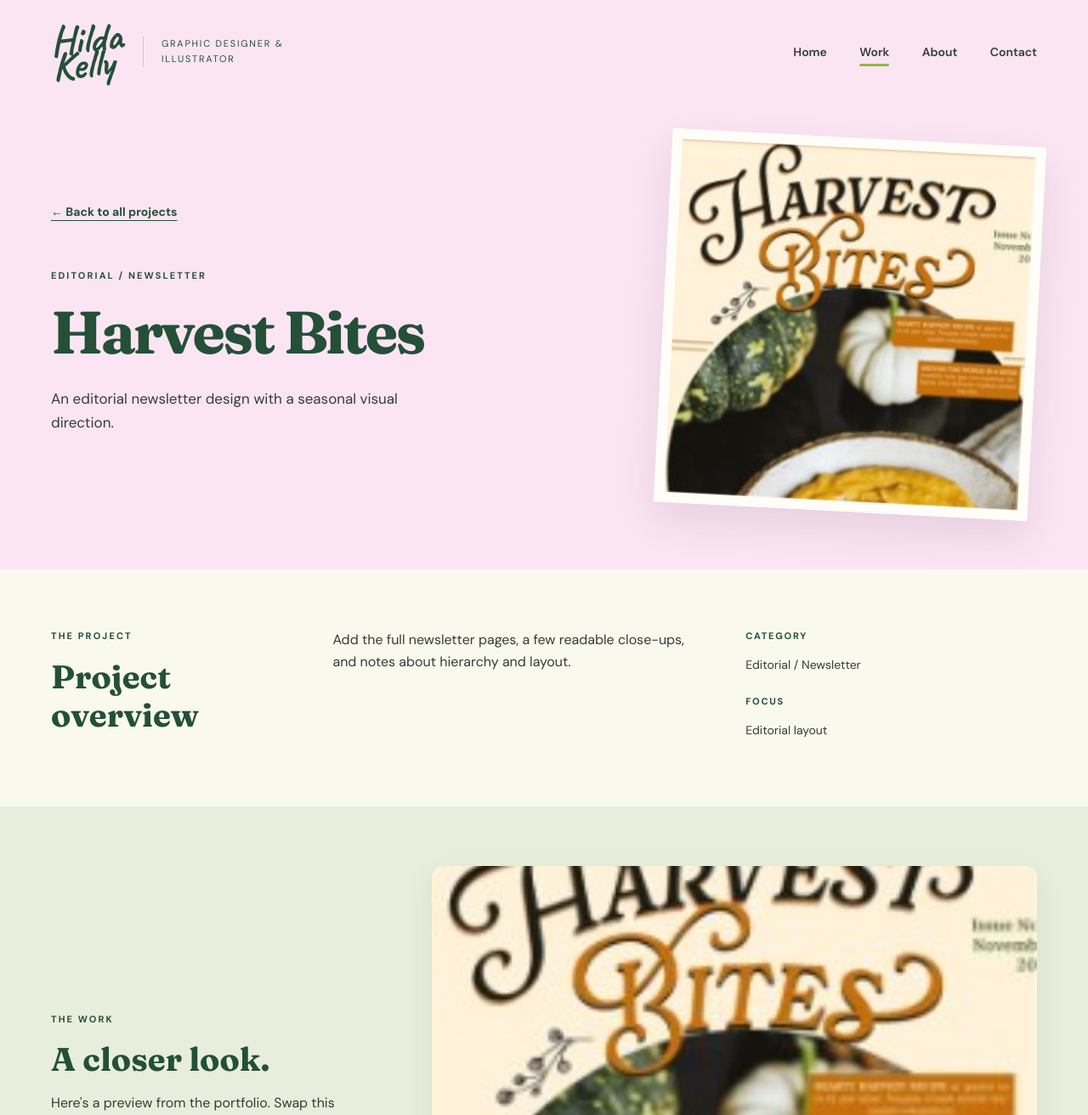
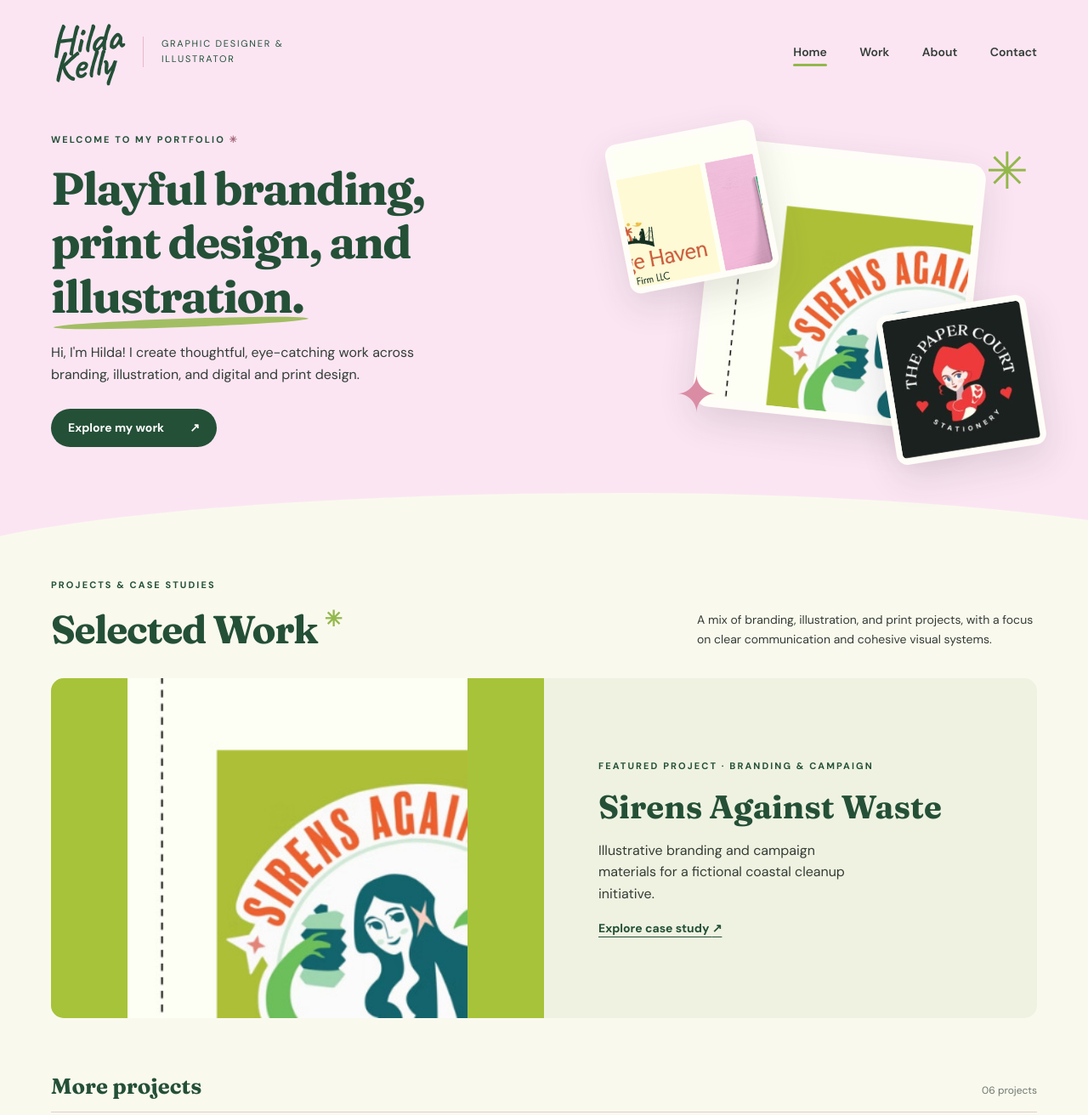
Before and after one commit to hildakelly/Portfolio, a plain HTML site: page index.html in a window 1280 px wide. Shown: the top 1312 px of the page at 85% size. Drawn offline with Linux system fonts and the light colour scheme.

Commit message:
Add files via upload

```diff
--- a/index.html
+++ b/index.html
@@ -4,45 +4,74 @@
 <head>
 <meta charset="utf-8"/>
 <meta content="width=device-width, initial-scale=1" name="viewport"/>
-<meta content="Harvest Bites portfolio project by Hilda Kelly." name="description"/>
-<title>Harvest Bites | Hilda Kelly</title>
-<link href="../assets/favicon.svg" rel="icon" type="image/svg+xml"/>
+<meta content="Hilda Kelly's graphic design and illustration portfolio, featuring branding, print, and digital design work." name="description"/>
+<title>Hilda Kelly | Graphic Designer &amp; Illustrator</title>
+<link href="assets/favicon.svg" rel="icon" type="image/svg+xml"/>
 <link href="https://fonts.googleapis.com" rel="preconnect"/>
 <link crossorigin="" href="https://fonts.gstatic.com" rel="preconnect"/>
 <link href="https://fonts.googleapis.com/css2?family=Caveat:wght@700&amp;family=DM+Sans:wght@400;500;600;700&amp;family=Fraunces:wght@700&amp;display=swap" rel="stylesheet"/>
-<link href="../style.css" rel="stylesheet"/>
+<link href="style.css" rel="stylesheet"/>
 </head>
 <body>
 <a class="skip-link" href="#main">Skip to content</a>
-<header class="site-header" id="top"><div class="container header-inner">
-<a aria-label="Hilda Kelly, home" class="wordmark" href="../"><span>Hilda<br/>Kelly</span><small>graphic designer &amp; illustrator</small></a>
-<nav aria-label="Main navigation" class="navigation"><a href="../">Home</a><a class="active" href="../#work">Work</a><a href="../#about">About</a><a href="../#contact">Contact</a></nav>
-</div></header>
+<header class="site-header" id="top">
+<div class="container header-inner">
+<a aria-label="Hilda Kelly, home" class="wordmark" href="./"><span>Hilda<br/>Kelly</span><small>graphic designer &amp; illustrator</small></a>
+<nav aria-label="Main navigation" class="navigation">
+<a aria-current="page" class="active" href="./">Home</a>
+<a href="#work">Work</a>
+<a href="#about">About</a>
+<a href="#contact">Contact</a>
+</nav>
+</div>
+</header>
 <main id="main">
-<section class="case-hero"><div class="container case-hero-layout">
-<div class="case-intro">
-<a class="text-link" href="../#work">← Back to all projects</a>
-<p class="eyebrow">Editorial / Newsletter</p>
-<h1>Harvest Bites</h1>
-<p>An editorial newsletter design with a seasonal visual direction.</p>
+<section aria-labelledby="hero-title" class="hero">
+<div class="container hero-layout">
+<div class="hero-copy">
+<p class="eyebrow">Welcome to my portfolio <span aria-hidden="true">✳</span></p>
+<h1 id="hero-title">Playful branding,<br/>print design, and <span class="highlight">illustration.</span></h1>
+<p class="hero-description">Hi, I'm Hilda! I create thoughtful, eye-catching work across branding, illustration, and digital and print design.</p>
+<a class="button" href="#work">Explore my work <span aria-hidden="true">↗</span></a>
 </div>
-<img alt="Portfolio preview of Harvest Bites" fetchpriority="high" src="../assets/harvest-bites.jpg"/>
-</div></section>
-<section class="case-section"><div class="container case-info">
-<div><p class="eyebrow">The project</p><h2>Project overview</h2></div>
-<p>Add the full newsletter pages, a few readable close-ups, and notes about hierarchy and layout.</p>
-<div class="case-facts"><div><strong>Category</strong><span>Editorial / Newsletter</span></div><div><strong>Focus</strong><span>Editorial layout</span></div></div>
-</div></section>
-<section class="case-section case-gallery"><div class="container case-detail-layout">
-<div><p class="eyebrow">The work</p><h2>A closer look.</h2><p>Here's a preview from the portfolio. Swap this cropped image for a full-resolution export of your original design.</p><p class="zoom-help">Select the image to view it larger.</p></div>
-<figure class="case-large-preview"><button aria-label="Enlarge image: Closer view of Harvest Bites" class="zoom-trigger" type="button"><img alt="Closer view of Harvest Bites" loading="lazy" src="../assets/harvest-bites.jpg"/><span aria-hidden="true" class="zoom-indicator">⌕  View larger</span></button><figcaption>Portfolio preview (temporary screenshot crop)</figcaption></figure>
-</div></section>
-<section class="case-section"><div class="container case-edit-note"><div><p class="eyebrow">To complete this page</p><h2>Tell the design story.</h2><p>This is a starter case study, not a finished write-up. Replace this section with the original brief, your approach, and images showing the strongest parts of the project.</p></div><div class="case-suggestions"><strong>Ideas for this page</strong><ul><li>What was the goal or design challenge?</li><li>Why did you choose this visual direction?</li><li>What final pieces did you create?</li></ul></div></div></section>
-<section class="case-end"><div class="container"><p class="eyebrow">Keep exploring</p><h2>More projects to see.</h2>
-<div class="project-pager"><a href="../retouching/"><small>← Previous project</small><strong>Digital Image Adjustment</strong></a><a href="../sirens/"><small>Next project →</small><strong>Sirens Against Waste</strong></a></div>
-<a class="button" href="../#work">← Back to all projects</a>
-</div></section>
+<div aria-label="A selection of Hilda's design projects" class="hero-art">
+<div aria-hidden="true" class="art-sparkle top">✳</div>
+<figure class="art-main"><img alt="Sirens Against Waste illustrated mermaid logo" fetchpriority="high" src="assets/sirens.jpg"/></figure>
+<figure class="art-small art-puppy"><img alt="Puppy calendar design" src="assets/puppy-calendar.jpg"/></figure>
+<figure class="art-small art-paper"><img alt="The Paper Court stationery logo" src="assets/paper-court.jpg"/></figure>
+<div aria-hidden="true" class="art-sparkle bottom">✦</div>
+</div>
+</div>
+</section>
+<section aria-labelledby="work-title" class="work-section" id="work">
+<div class="container">
+<div class="section-heading">
+<div><p class="eyebrow">Projects &amp; case studies</p><h2 id="work-title">Selected Work <span aria-hidden="true" class="little-star">✳</span></h2></div>
+<p>A mix of branding, illustration, and print projects, with a focus on clear communication and cohesive visual systems.</p>
+</div>
+<article class="featured-project">
+<a aria-label="Explore Sirens Against Waste case study" class="featured-image" href="sirens/"><img alt="Circular Sirens Against Waste brand mark featuring a mermaid and bright green background" loading="lazy" src="assets/sirens.jpg"/></a>
+<div class="featured-copy">
+<p class="eyebrow">Featured project · Branding &amp; campaign</p>
+<h3><a class="featured-heading-link" href="sirens/">Sirens Against Waste</a></h3>
+<p>Illustrative branding and campaign materials for a fictional coastal cleanup initiative.</p>
+<a class="text-link" href="sirens/">Explore case study <span aria-hidden="true">↗</span></a>
+</div>
+</article>
+<div class="more-heading"><h3>More projects</h3><span>06 projects</span></div>
+<div class="project-grid">
+<article class="project-card"><a class="project-card-link" href="heritage-haven/"><img alt="Heritage Haven brand identity logo" loading="lazy" src="assets/heritage-haven.jpg"/><div class="project-meta"><h4>Heritage Haven</h4><p>Brand identity</p></div></a></article>
+<article class="project-card"><a class="project-card-link" href="puppy-calendar/"><img alt="Colorful hanging puppy calendar mockup" loading="lazy" src="assets/puppy-calendar.jpg"/><div class="project-meta"><h4>Puppy Calendar</h4><p>Illustration / Print</p></div></a></article>
+<article class="project-card"><a class="project-card-link" href="preflight/"><img alt="Colorful Preflight poster typography and shapes" loading="lazy" src="assets/preflight.jpg"/><div class="project-meta"><h4>Preflight Poster</h4><p>Print / Layout</p></div></a></article>
+<article class="project-card"><a class="project-card-link" href="paper-court/"><img alt="The Paper Court red-haired illustrated playing card logo" loading="lazy" src="assets/paper-court.jpg"/><div class="project-meta"><h4>The Paper Court</h4><p>Branding / Stationery</p></div></a></article>
+<article class="project-card"><a class="project-card-link" href="retouching/"><img alt="Digital illustration and photo adjustment work shown as layered prints" loading="lazy" src="assets/retouching.jpg"/><div class="project-meta"><h4>Digital Image Adjustment</h4><p>Editing / Retouching</p></div></a></article>
+<article class="project-card"><a class="project-card-link" href="harvest-bites/"><img alt="Harvest Bites autumn-themed newsletter cover" loading="lazy" src="assets/harvest-bites.jpg"/><div class="project-meta"><h4>Harvest Bites</h4><p>Editorial / Newsletter</p></div></a></article>
+</div>
+</div>
+</section>
+<section aria-labelledby="about-title" class="about-section" id="about"><div class="container about-layout"><p class="eyebrow">A little about me</p><div><h2 id="about-title">Design that feels <em>approachable.</em></h2><p>I'm a graphic designer and illustrator interested in thoughtful visual identities, engaging print pieces, and digital design. I enjoy creating work that balances personality with clarity.</p></div></div></section>
+<section aria-labelledby="contact-title" class="contact-section" id="contact"><div class="container contact-layout"><div><p class="eyebrow">Get in touch</p><h2 id="contact-title">Let's connect.</h2></div><p>Contact information coming soon. Update this section with your professional email or links before you publish the final portfolio.</p></div></section>
 </main>
 <footer class="site-footer"><div class="container footer-inner"><span>© Hilda Kelly · Design Portfolio</span><a href="#top">Back to top ↑</a></div></footer>
-<script defer="True" src="../lightbox.js"></script></body>
+</body>
 </html>
```
